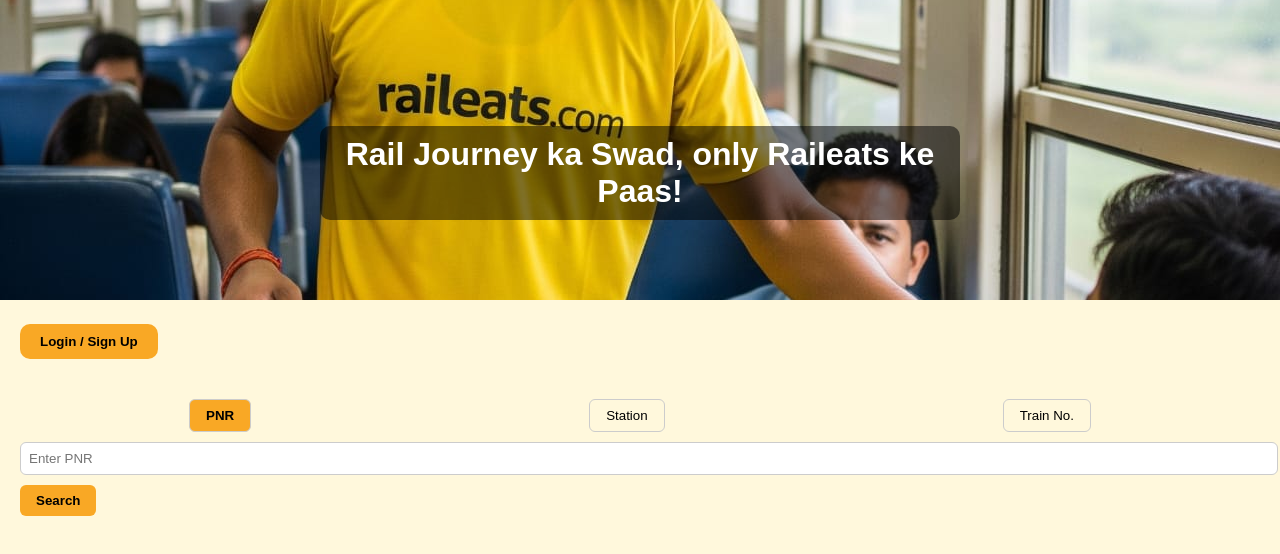
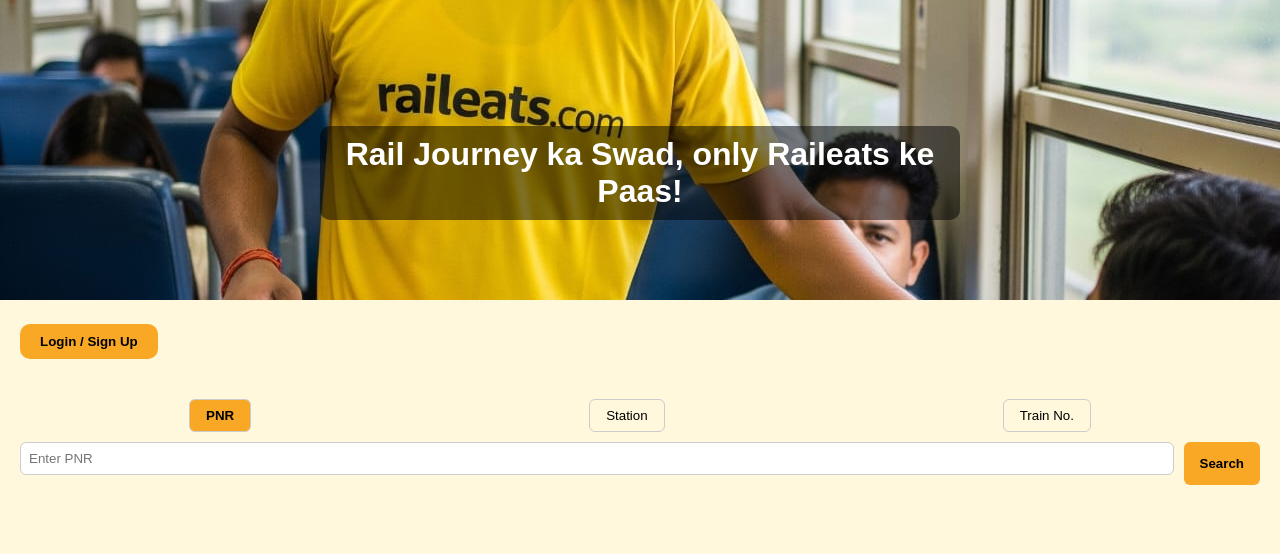
Before and after one commit to raileats/Raileats-Frontend2, a React (Create React App) app: page / in a window 1280 px wide. Shown: the top 554 px of the page. Built offline with nearby package versions, Linux system fonts and the light colour scheme.

Commit message:
Update and rename SearchTabs.js to SearchTabs.jsx

```diff
--- a/src/components/SearchTabs.js
+++ b/src/components/SearchTabs.jsx
@@ -11,13 +11,8 @@
 
   return (
     <div style={{ padding: '20px' }}>
-      <div
-        style={{
-          display: 'flex',
-          justifyContent: 'space-around',
-          marginBottom: '10px',
-        }}
-      >
+      {/* Tabs */}
+      <div style={{ display: 'flex', justifyContent: 'space-around', marginBottom: '10px' }}>
         {['PNR', 'Station', 'Train No.'].map((tab) => (
           <button
             key={tab}
@@ -27,7 +22,7 @@
               padding: '8px 16px',
               borderRadius: '6px',
               border: '1px solid #ccc',
-              cursor: 'pointer',
+              cursor: 'pointer'
             }}
             onClick={() => setActiveTab(tab)}
           >
@@ -35,31 +30,23 @@
           </button>
         ))}
       </div>
+
+      {/* Input + Button */}
+      <div style={{ display: 'flex', gap: '10px' }}>
         <input
           type="text"
           placeholder={`Enter ${activeTab}`}
           value={inputValue}
           onChange={(e) => setInputValue(e.target.value)}
-        style={{
-          padding: '8px',
-          borderRadius: '6px',
-          border: '1px solid #ccc',
-          marginRight: '8px',
-        }}
+          style={{ flex: 1, padding: '8px', borderRadius: '6px', border: '1px solid #ccc' }}
         />
         <button
           onClick={handleSearch}
-        style={{
-          backgroundColor: '#f9a825',
-          padding: '8px 16px',
-          border: 'none',
-          borderRadius: '6px',
-          fontWeight: 'bold',
-          cursor: 'pointer',
-        }}
+          style={{ backgroundColor: '#f9a825', padding: '8px 16px', borderRadius: '6px', border: 'none', cursor: 'pointer' }}
         >
           Search
         </button>
+      </div>
     </div>
   );
 };
```
Lines whose indentation alone changed are shown as unchanged.
